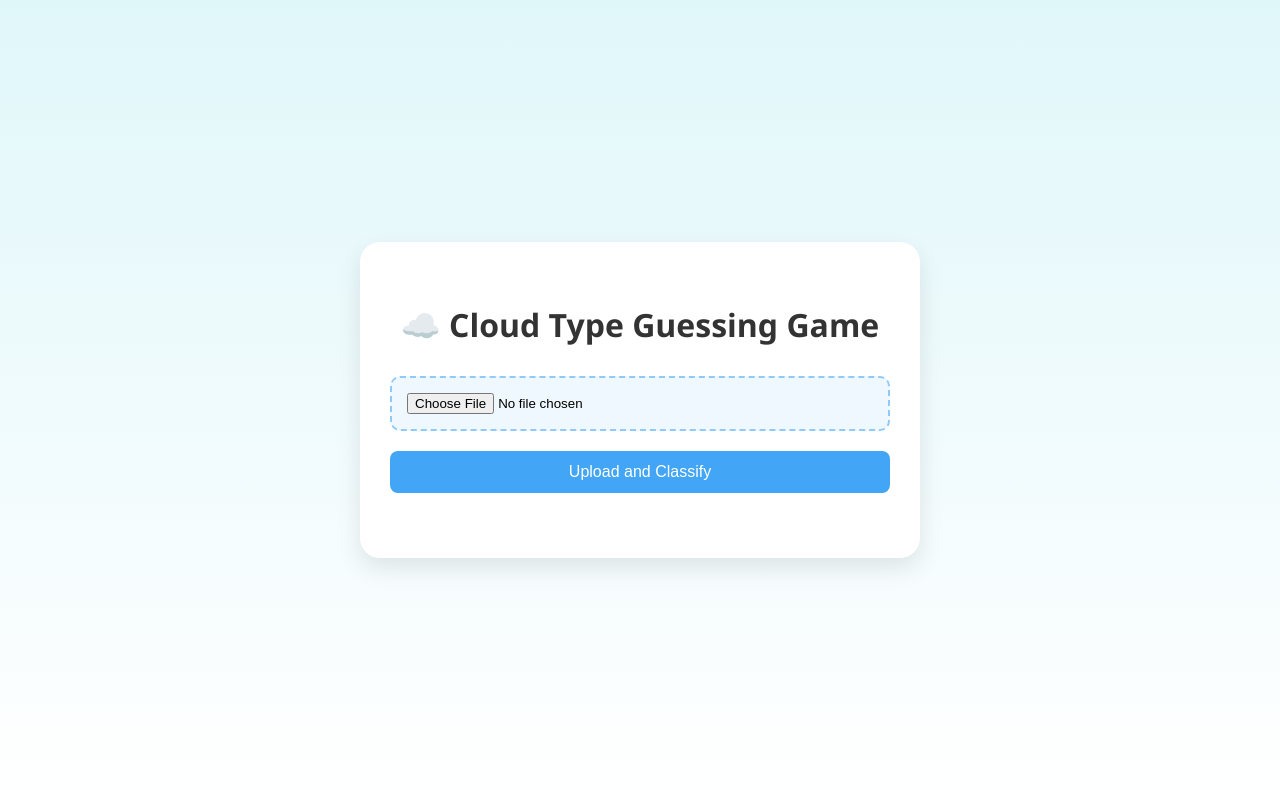
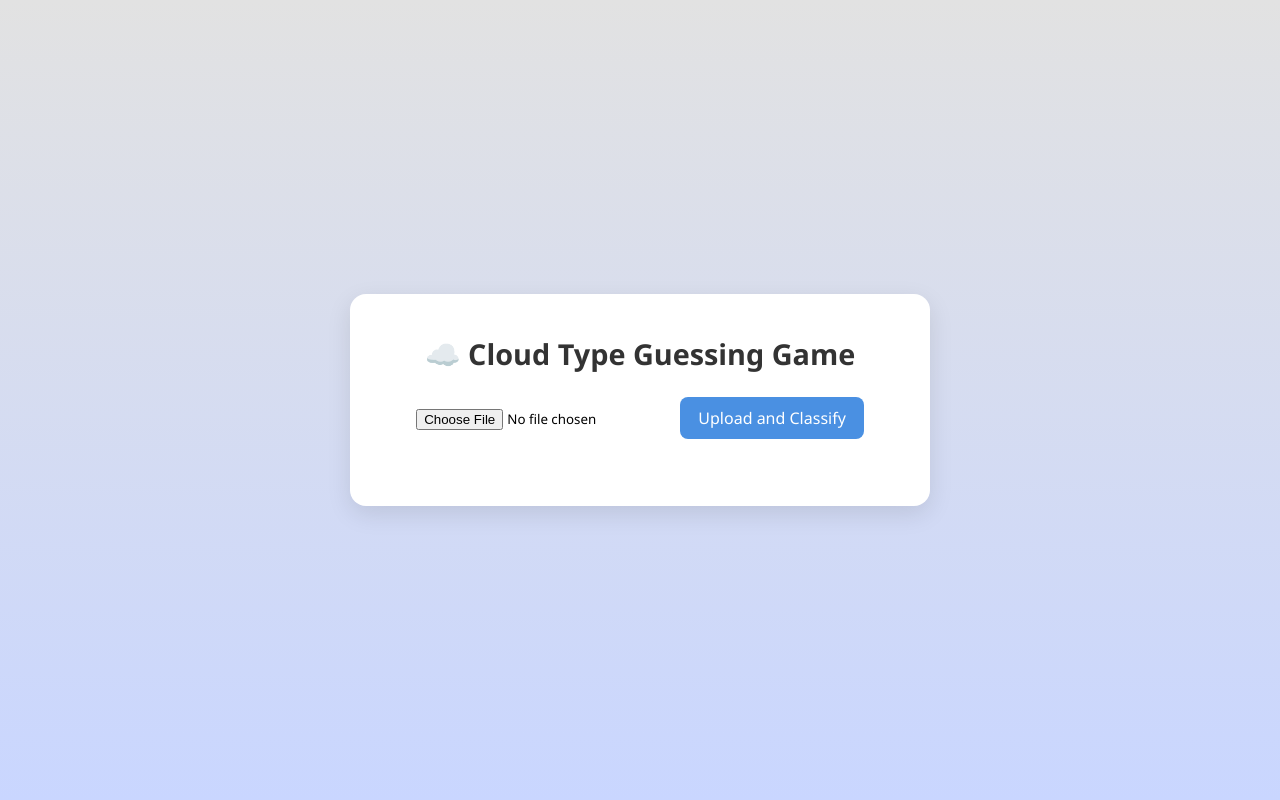
Before and after one commit to Cwright-2/Aloha-Hackathon-Education-APP, a Flask app: page / in a window 1280 px wide. Run offline with Flask 3, Linux system fonts and the light colour scheme.

Commit message:
Update style.css
updates

```diff
--- a/static/style.css
+++ b/static/style.css
@@ -1,66 +1,108 @@
-body {
-  font-family: 'Segoe UI', Tahoma, Geneva, Verdana, sans-serif;
-  background: linear-gradient(to bottom, #e0f7fa, #ffffff);
+/* Reset some default styles */
+body, h1, p, input, button {
   margin: 0;
   padding: 0;
-  display: flex;
-  align-items: center;
-  justify-content: center;
-  min-height: 100vh;
+  box-sizing: border-box;
+  font-family: 'Segoe UI', Tahoma, Geneva, Verdana, sans-serif;
 }
 
-.container {
-  background: #fff;
-  padding: 40px 30px;
-  border-radius: 20px;
-  box-shadow: 0 10px 25px rgba(0, 0, 0, 0.1);
-  text-align: center;
-  width: 100%;
-  max-width: 500px;
+/* Body Styling */
+body {
+  background: linear-gradient(to top, #c9d6ff, #e2e2e2);
+  min-height: 100vh;
+  display: flex;
+  justify-content: center;
+  align-items: center;
+  padding: 40px 20px;
 }
 
-h1 {
-  font-size: 2rem;
-  margin-bottom: 30px;
+/* Main Container */
+.container {
+  background-color: #ffffff;
+  border-radius: 16px;
+  box-shadow: 0 8px 24px rgba(0, 0, 0, 0.1);
+  padding: 40px;
+  max-width: 500px;
+  width: 100%;
+  text-align: center;
+  position: relative;
+}
+
+/* Heading */
+.container h1 {
+  font-size: 1.8rem;
+  margin-bottom: 24px;
   color: #333;
 }
 
-form {
-  display: flex;
-  flex-direction: column;
-  gap: 20px;
-}
-
-input[type="file"] {
-  border: 2px dashed #90caf9;
-  padding: 15px;
-  border-radius: 10px;
-  background-color: #f0f8ff;
-  transition: border-color 0.3s ease;
-}
-
-input[type="file"]:hover {
-  border-color: #42a5f5;
+/* Upload Form */
+#upload-form input[type="file"] {
+  margin-bottom: 16px;
 }
 
 button {
-  background-color: #42a5f5;
+  background-color: #4a90e2;
   color: white;
   border: none;
-  padding: 12px;
+  border-radius: 8px;
+  padding: 10px 18px;
   font-size: 1rem;
-  border-radius: 8px;
   cursor: pointer;
   transition: background-color 0.3s ease;
 }
 
 button:hover {
-  background-color: #1e88e5;
+  background-color: #357ab8;
 }
 
+#user-guess {
+  padding: 8px 12px;
+  border: 1px solid #ccc;
+  border-radius: 8px;
+  margin: 10px 0;
+  width: 80%;
+}
+
+/* Result Text */
 #result {
-  margin-top: 25px;
+  margin-top: 20px;
+  font-size: 1.1rem;
   font-weight: bold;
-  font-size: 1.1rem;
-  color: #555;
+  color: #333;
 }
+
+/* Logo Styling */
+.logo-link {
+  display: inline-block;
+  position: absolute;
+  top: 20px;
+  left: 20px;
+  z-index: 10;
+}
+
+.logo-img {
+  height: 50px;
+  width: auto;
+  transition: transform 0.3s ease, opacity 0.3s ease;
+  opacity: 0.9;
+}
+
+.logo-img:hover {
+  transform: scale(1.1);
+  opacity: 1;
+}
+
+/* Responsive Tweaks */
+@media (max-width: 600px) {
+  .container {
+    padding: 24px;
+  }
+
+  #user-guess {
+    width: 100%;
+  }
+
+  .logo-img {
+    height: 40px;
+  }
+}
```
